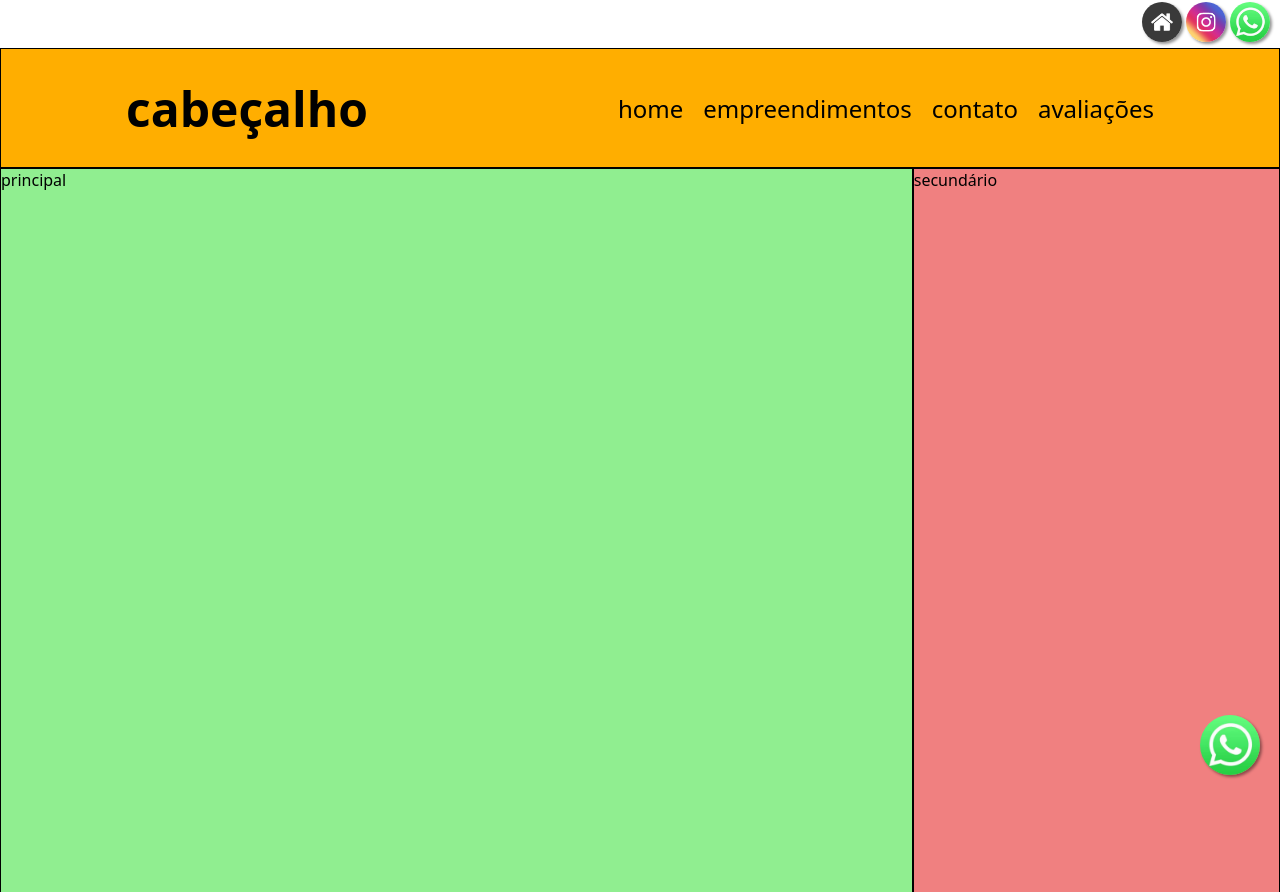
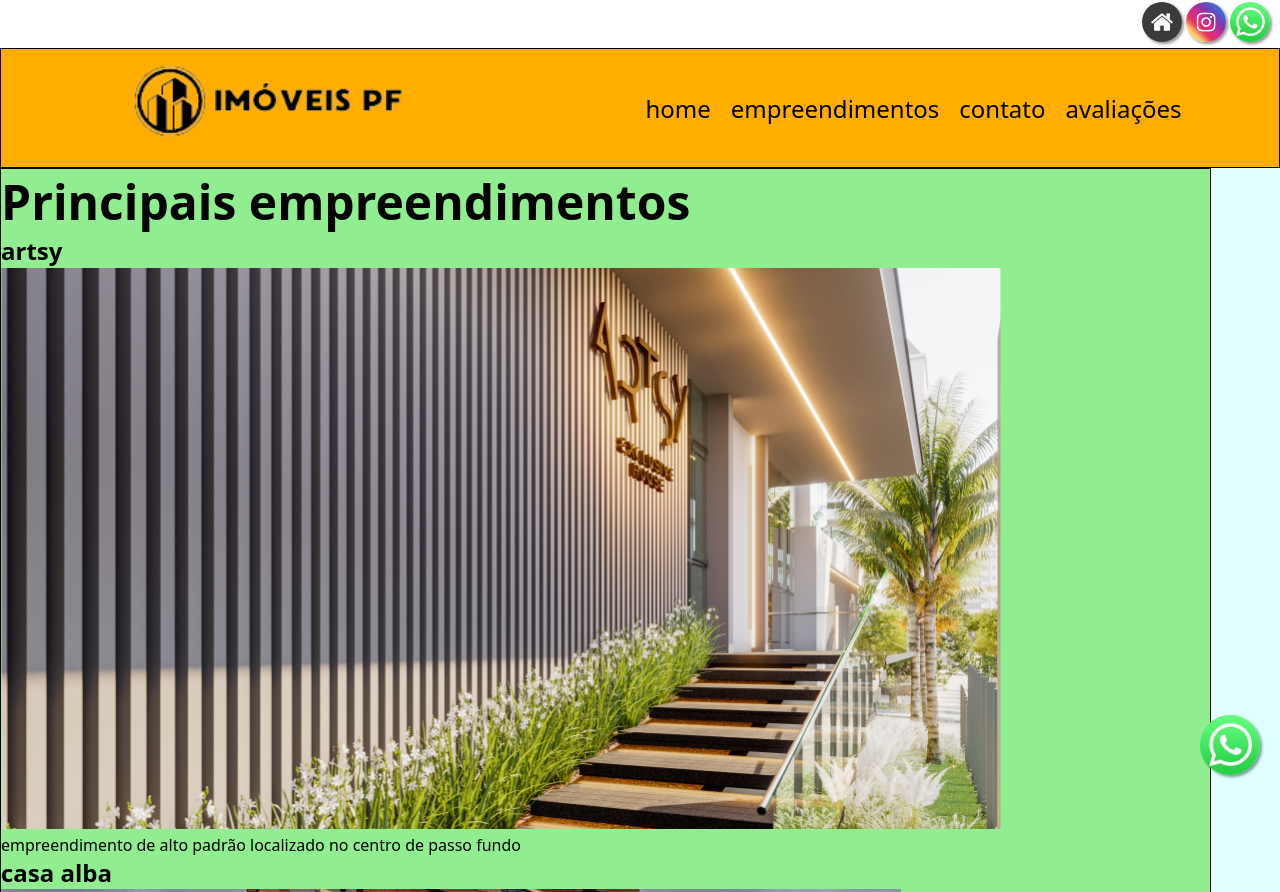
Before and after one commit to bonenberger/paginas-aleatorias, a plain HTML site: page flexgrid.html in a window 1280 px wide. Shown: the top 892 px of the page. Drawn offline with Linux system fonts and the light colour scheme.

Commit message:
adaptação

```diff
--- a/flexgrid.html
+++ b/flexgrid.html
@@ -14,26 +14,45 @@
             " href="#">redes sociais</a>
             <menu class="redes">
                 <a class="icone" href="#"><img class="iicone" src="logo-home.jpg" alt="atalho home"></a>
-                <a class="icone" href="https://www.instagram.com/rafael.bonenberger"><img class="iicone" src="logo-instagram.jpg" alt="atalho instagram"></a>
-                <a href="wa.me/5554991769792" class="icone"><img class="iicone" src="logo-wp.jpeg" alt="atalho whatsapp"></a>
+                <a class="icone" href="https://www.instagram.com/rafael.bonenberger" target="_blank"><img class="iicone" src="logo-instagram.jpg" alt="atalho instagram"></a>
+                <a class="icone" href="https://api.whatsapp.com/send/?phone=5554991769792&text&type=phone_number&app_absent=0" target="_blank"><img class="iicone" src="logo-wp.jpeg" alt="atalho whatsapp"></a>
             </menu>
         </div>
         <div class="item um">
-            <h1>cabeçalho</h1>
+            <h1><img class="imglogo" src="Imóveisrdsf.png" alt="logo imóveis pf"></h1>
             <menu class="nav">
-                <li>home</li>
-                <li>empreendimentos</li>
-                <li>contato</li>
-                <li>avaliações</li>
+                <li><a class="limenu" href="#">home</a></li>
+                <li><a class="limenu" href="#">empreendimentos</a></li>
+                <li><a class="limenu" href="#">contato</a></li>
+                <li><a class="limenu" href="#">avaliações</a></li>
             </menu>
         </div>
-        <div class="item dois">principal</div>
-        <div class="item tres">secundário</div>
+        <div class="item dois">
+            <section class="empre" id="home">
+                <h1 class="empre-principal-titulo">Principais empreendimentos</h1>
+                <div class="empre-principal">
+                    <div class="empre-principal-i1">
+                        <h2>artsy</h2>
+                        <img class="empre-imagens" src="artsy.png" alt="artsy">
+                        <p class="empre-para">empreendimento de alto padrão localizado no centro de passo fundo</p>
+                    </div>
+                    <div class="empre-principal-i2">
+                        <h2>casa alba</h2>
+                        <img class="empre-imagens" src="casa-alba.jpg" alt="casa alba">
+                        <p class="empre-para">muito conforto com uma bela vista do bairro cidade nova</p>
+                    </div>
+                    <div class="empre-principal-i3">
+                        <h2>dreams</h2>
+                        <img class="empre-imagens" src="dreams.jpg" alt="dreams">
+                        <p class="empre-para">melhor custo-benefício em apartamentos mobiliados no bairro que mais cresce na cidade</p>
+                    </div>
+                </div>
+            </section>
+        </div>
         <div class="item quatro"><footer><p class="prod">site desenvolvido por rafael bonenberger</p></footer></div>
-        <div class="flut"><img class="iflut" src="logo-wp.jpeg" alt="contato de whatsapp"></div>
+        <div class="flut"><a href="https://api.whatsapp.com/send/?phone=5554991769792&text&type=phone_number&app_absent=0"><img class="iflut" src="logo-wp.jpeg" alt="contato de whatsapp"></a></div>
     </div>
     <script>
-        window.document.write()
 
     </script>
 </body>
--- a/style.css
+++ b/style.css
@@ -19,7 +19,7 @@ body {
     justify-items: stretch;
     grid-template-areas: "r r r r"
                     "u u u u"
-                    "d d d t"
+                    "d d d d"
                     "q q q q";
 }
 
@@ -46,6 +46,11 @@ body {
 
 li {
     font-size: 1.5em;
+
+}
+
+.limenu {
+    color: black;
 }
 
 .redes {
@@ -75,6 +80,10 @@ li {
     height: 15vh;
 }
 
+.imglogo {
+    height: 100px;
+}
+
 h1 {
     font-size: 3em;
     font-weight: 600;
@@ -83,12 +92,6 @@ h1 {
 .dois {
     background-color: lightgreen;
     grid-column: 1/4;
-    height: 1600px;
-}
-
-.tres {
-    background-color: lightcoral;
-    grid-area: t;
     height: 1600px;
 }
 
```
